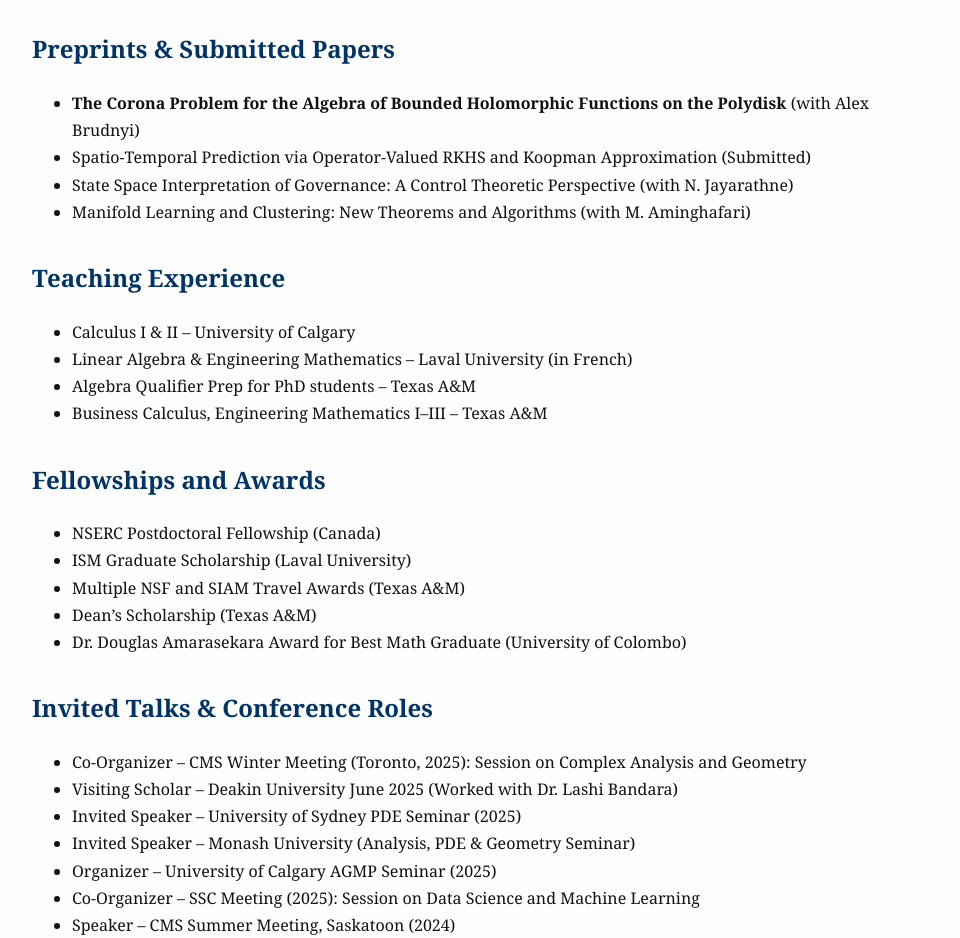
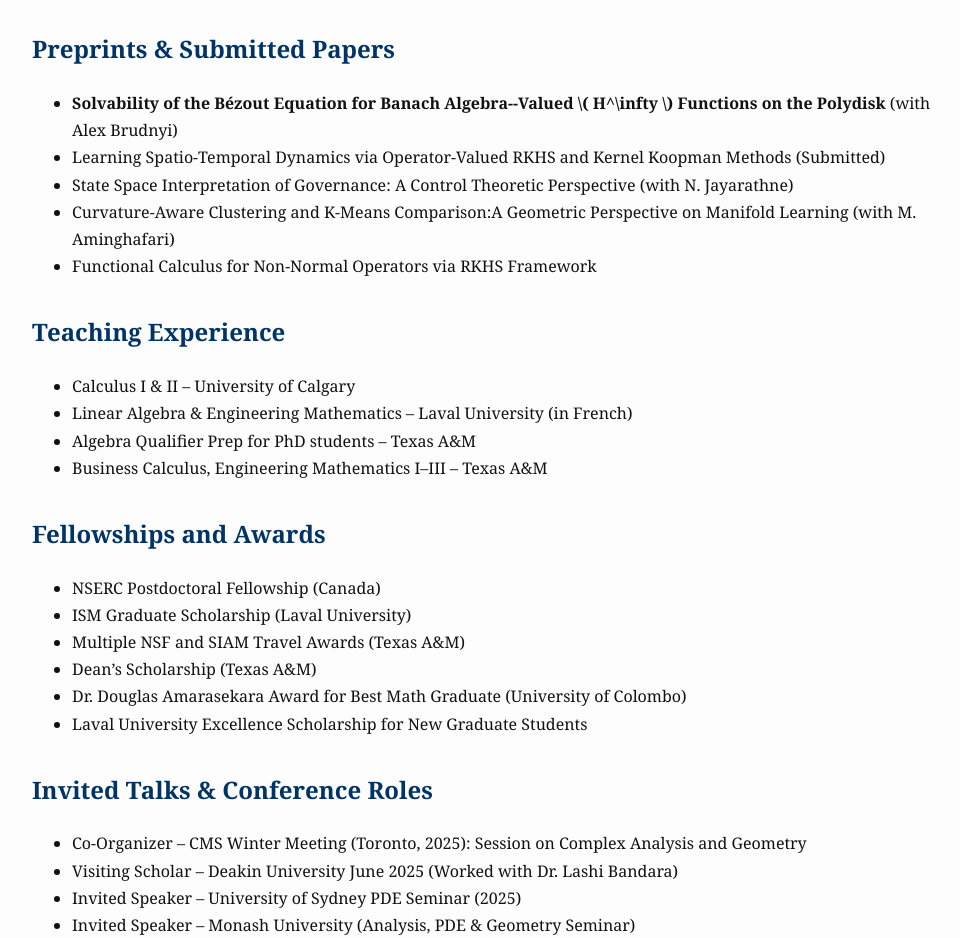
Before and after one commit to mahishanka/mahishanka.github.io, a plain HTML site: page index.html in a window 1280 px wide. Shown: the part 933-1871 px from the top of the page, without its empty margins (158-1118 px from the left). Drawn offline with Linux system fonts and the light colour scheme.

Commit message:
Update index.html

```diff
--- a/index.html
+++ b/index.html
@@ -80,10 +80,11 @@
   <div class="section">
     <h2>Preprints & Submitted Papers</h2>
     <ul>
-      <li><strong>The Corona Problem for the Algebra of Bounded Holomorphic Functions on the Polydisk</strong> (with Alex Brudnyi)</li>
-      <li>Spatio-Temporal Prediction via Operator-Valued RKHS and Koopman Approximation (Submitted)</li>
+      <li><strong> Solvability of the Bézout Equation for Banach Algebra--Valued \( H^\infty \) Functions on the Polydisk</strong> (with Alex Brudnyi)</li>
+      <li>Learning Spatio-Temporal Dynamics via Operator-Valued RKHS and Kernel Koopman Methods (Submitted)</li>
       <li>State Space Interpretation of Governance: A Control Theoretic Perspective (with N. Jayarathne)</li>
-      <li>Manifold Learning and Clustering: New Theorems and Algorithms (with M. Aminghafari)</li>
+      <li>Curvature-Aware Clustering and K-Means Comparison:A Geometric Perspective on Manifold Learning (with M. Aminghafari)</li>
+       <li>Functional Calculus for Non-Normal Operators via RKHS Framework </li>
     </ul>
   </div>
 
@@ -105,6 +106,7 @@
       <li>Multiple NSF and SIAM Travel Awards (Texas A&M)</li>
       <li>Dean’s Scholarship (Texas A&M)</li>
       <li>Dr. Douglas Amarasekara Award for Best Math Graduate (University of Colombo)</li>
+      <li>Laval University Excellence Scholarship for New Graduate Students </li>
     </ul>
   </div>
 
```
